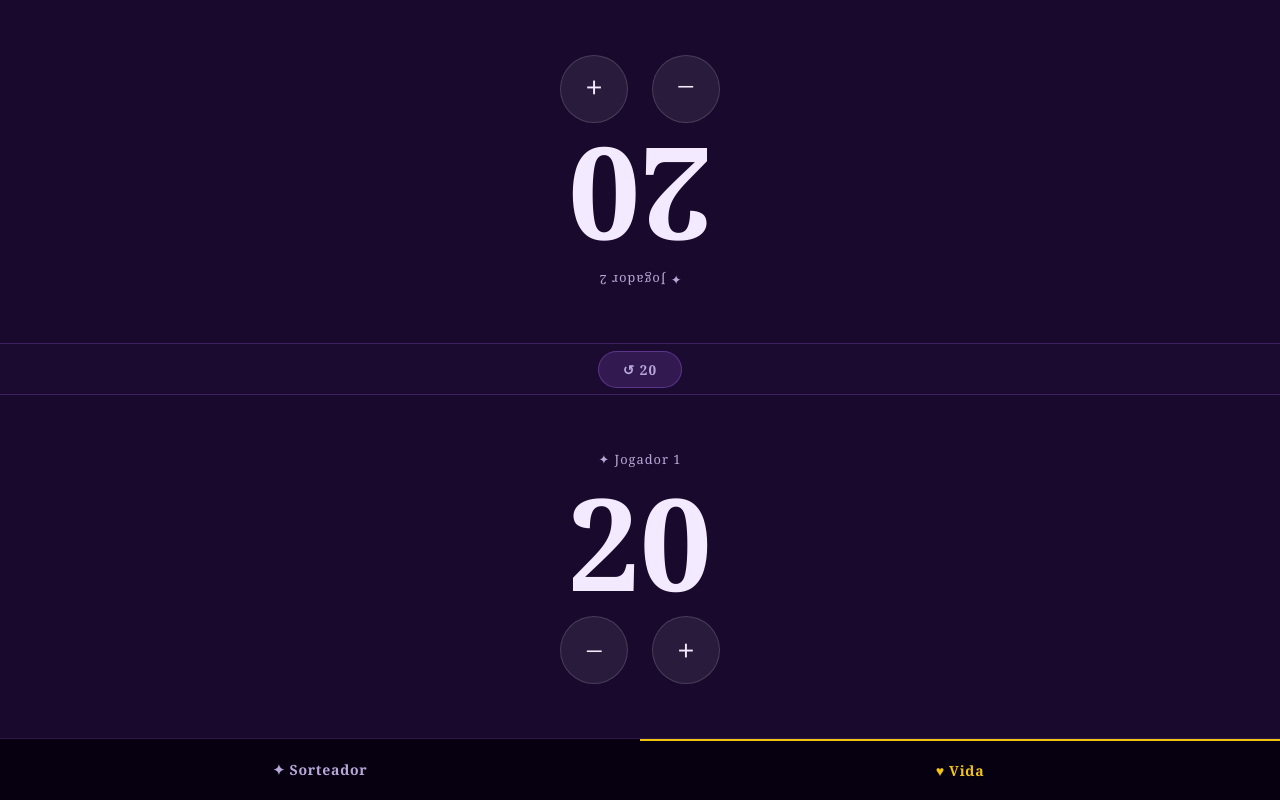
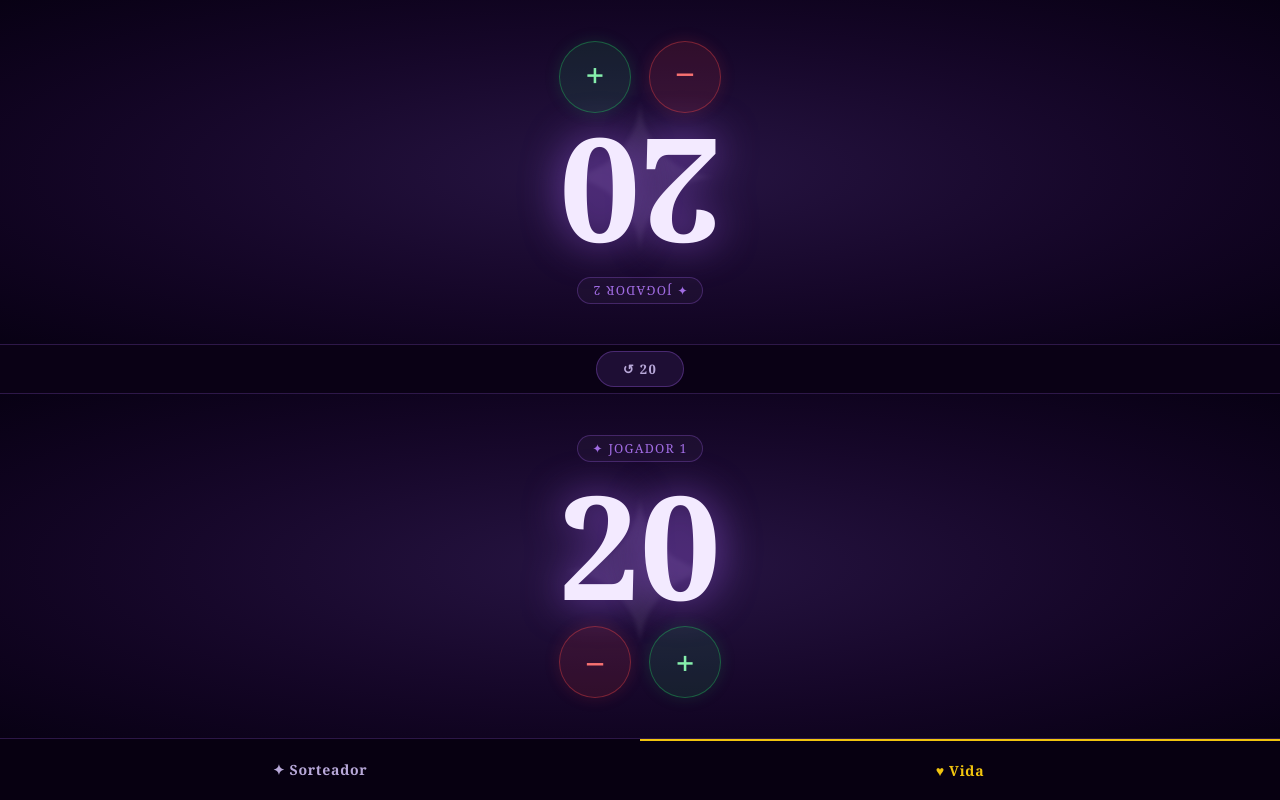
Before and after one commit to LBCapella/magic-picker, a website built with Vite: page index.html in a window 1280 px wide. Both pictures are taken after a click on the button "♥ Vida". Built offline with nearby package versions, Linux system fonts and the light colour scheme.

Commit message:
feat: contador de vida com efeitos de dano, cura, shake e pressão longa

```diff
--- a/src/main.js
+++ b/src/main.js
@@ -46,6 +46,11 @@ function miniCard(deck, label, anim = "") {
       <div class="mc-label">${label}</div>
       <div class="mc-name">${deck.name}</div>
     </div>`;
+}
+
+function lifeDisplay(life) {
+  if (life <= 0) return "💀";
+  return life;
 }
 
 function renderPicker() {
@@ -116,33 +121,42 @@ function renderCounter() {
   ];
   const [l1, l2] = state.lives;
 
+  const cls = (l) => `pz-life${l <= 5 && l > 0 ? " danger" : ""}${l <= 0 ? " dead" : ""}`;
+
   return `
     <div class="counter-screen">
-      <div class="player-half top-half" style="--pc:${d2.color}">
-        <div class="player-inner flipped">
-          <div class="deck-tag">${d2.symbol} ${d2.name}</div>
-          <div class="life-num ${l2 <= 5 ? "danger" : ""}" id="life-2">${l2}</div>
-          <div class="life-btns">
-            <button class="life-btn" data-p="1" data-d="-1">−</button>
-            <button class="life-btn" data-p="1" data-d="1">+</button>
+
+      <!-- Jogador 2 — topo (virado) -->
+      <div class="player-zone" id="zone-1" style="--pc:${d2.color}">
+        <div class="pz-watermark">${d2.symbol}</div>
+        <div class="pz-inner flipped">
+          <div class="pz-deck">${d2.symbol} ${d2.name}</div>
+          <div class="${cls(l2)}" id="life-2">${lifeDisplay(l2)}</div>
+          <div class="pz-controls">
+            <button class="pz-btn pz-minus" data-p="1" data-d="-1" data-d5="-5">−</button>
+            <button class="pz-btn pz-plus"  data-p="1" data-d="1"  data-d5="5">+</button>
           </div>
         </div>
       </div>
 
+      <!-- Divisor -->
       <div class="counter-divider">
-        <button class="reset-btn" id="reset-btn" title="Reiniciar vida">↺ 20</button>
+        <button class="reset-btn" id="reset-btn">↺ 20</button>
       </div>
 
-      <div class="player-half bot-half" style="--pc:${d1.color}">
-        <div class="player-inner">
-          <div class="deck-tag">${d1.symbol} ${d1.name}</div>
-          <div class="life-num ${l1 <= 5 ? "danger" : ""}" id="life-1">${l1}</div>
-          <div class="life-btns">
-            <button class="life-btn" data-p="0" data-d="-1">−</button>
-            <button class="life-btn" data-p="0" data-d="1">+</button>
+      <!-- Jogador 1 — base -->
+      <div class="player-zone" id="zone-0" style="--pc:${d1.color}">
+        <div class="pz-watermark">${d1.symbol}</div>
+        <div class="pz-inner">
+          <div class="pz-deck">${d1.symbol} ${d1.name}</div>
+          <div class="${cls(l1)}" id="life-1">${lifeDisplay(l1)}</div>
+          <div class="pz-controls">
+            <button class="pz-btn pz-minus" data-p="0" data-d="-1" data-d5="-5">−</button>
+            <button class="pz-btn pz-plus"  data-p="0" data-d="1"  data-d5="5">+</button>
           </div>
         </div>
       </div>
+
     </div>`;
 }
 
@@ -160,10 +174,47 @@ function render() {
   bind();
 }
 
+// ── counter effects ───────────────────────────────────────────
+
+function spawnFloat(zoneEl, delta) {
+  const el = document.createElement("div");
+  el.className = `float-num ${delta < 0 ? "float-dmg" : "float-heal"}`;
+  el.textContent = delta > 0 ? `+${delta}` : `${delta}`;
+  el.style.left = (25 + Math.random() * 50) + "%";
+  el.style.top  = (30 + Math.random() * 30) + "%";
+  zoneEl.appendChild(el);
+  setTimeout(() => el.remove(), 950);
+}
+
+function applyLife(playerIndex, delta) {
+  state.lives[playerIndex] = Math.max(0, state.lives[playerIndex] + delta);
+  const life = state.lives[playerIndex];
+
+  const lifeEl = document.getElementById(`life-${playerIndex + 1}`);
+  const zoneEl = document.getElementById(`zone-${playerIndex}`);
+
+  if (lifeEl) {
+    lifeEl.textContent = lifeDisplay(life);
+    lifeEl.className = `pz-life${life <= 5 && life > 0 ? " danger" : ""}${life <= 0 ? " dead" : ""}`;
+    // shake no número ao tomar dano
+    if (delta < 0 && life > 0) {
+      lifeEl.classList.remove("shake");
+      void lifeEl.offsetWidth;
+      lifeEl.classList.add("shake");
+    }
+  }
+
+  if (zoneEl) {
+    zoneEl.classList.remove("flash-dmg", "flash-heal");
+    void zoneEl.offsetWidth;
+    zoneEl.classList.add(delta < 0 ? "flash-dmg" : "flash-heal");
+    spawnFloat(zoneEl, delta);
+  }
+}
+
 // ── events ───────────────────────────────────────────────────
 
 function bind() {
-  // tabs
   document.querySelectorAll(".tab-btn").forEach((btn) => {
     btn.addEventListener("click", () => {
       state.tab = btn.dataset.tab;
@@ -181,18 +232,28 @@ function bind() {
   }
 
   if (state.tab === "counter") {
-    document.querySelectorAll(".life-btn").forEach((btn) => {
-      btn.addEventListener("click", () => {
-        const p = parseInt(btn.dataset.p);
-        const d = parseInt(btn.dataset.d);
-        state.lives[p] = Math.max(0, state.lives[p] + d);
-        // fast update without full re-render
-        const el = document.getElementById(`life-${p + 1}`);
-        if (el) {
-          el.textContent = state.lives[p];
-          el.classList.toggle("danger", state.lives[p] <= 5);
+    document.querySelectorAll(".pz-btn").forEach((btn) => {
+      let pressTimer = null;
+      let longPressed = false;
+
+      const start = () => {
+        longPressed = false;
+        pressTimer = setTimeout(() => {
+          longPressed = true;
+          applyLife(parseInt(btn.dataset.p), parseInt(btn.dataset.d5));
+        }, 500);
+      };
+
+      const end = () => {
+        clearTimeout(pressTimer);
+        if (!longPressed) {
+          applyLife(parseInt(btn.dataset.p), parseInt(btn.dataset.d));
         }
-      });
+      };
+
+      btn.addEventListener("pointerdown", start);
+      btn.addEventListener("pointerup",   end);
+      btn.addEventListener("pointerleave", () => clearTimeout(pressTimer));
     });
 
     document.getElementById("reset-btn")?.addEventListener("click", () => {
@@ -222,7 +283,10 @@ function startDraw() {
     if (stage) {
       const r1 = decks[Math.floor(Math.random() * decks.length)];
       const r2 = decks[Math.floor(Math.random() * decks.length)];
-      stage.innerHTML = miniCard(r1, "Jogador 1", "spinning") + miniCard(r2, "Jogador 2", "spinning");
+      stage.innerHTML =
+        miniCard(r1, "Jogador 1", "spinning") +
+        '<div class="vs-badge">VS</div>' +
+        miniCard(r2, "Jogador 2", "spinning");
     }
     if (count >= MAX) {
       clearInterval(iv);
--- a/src/style.css
+++ b/src/style.css
@@ -291,78 +291,188 @@ html, body {
   z-index: 1;
 }
 
-.player-half {
+.player-zone {
   flex: 1;
+  position: relative;
   display: flex;
   align-items: center;
   justify-content: center;
-  background: color-mix(in srgb, var(--pc) 10%, #0b0118);
   overflow: hidden;
+  background: radial-gradient(
+    ellipse at center,
+    color-mix(in srgb, var(--pc) 18%, #0e0520) 0%,
+    #080114 100%
+  );
+  transition: background 0.4s;
 }
-.top-half { border-bottom: none; }
-.bot-half { border-top: none; }
 
-.player-inner {
+/* flash overlay via pseudo-elemento */
+.player-zone::after {
+  content: '';
+  position: absolute;
+  inset: 0;
+  pointer-events: none;
+  opacity: 0;
+  border-radius: 0;
+}
+.player-zone.flash-dmg::after {
+  background: rgba(239,68,68,0.32);
+  animation: overlay-flash 0.55s ease-out forwards;
+}
+.player-zone.flash-heal::after {
+  background: rgba(34,197,94,0.28);
+  animation: overlay-flash 0.55s ease-out forwards;
+}
+@keyframes overlay-flash {
+  0%   { opacity: 1; }
+  100% { opacity: 0; }
+}
+
+/* marca d'água do símbolo */
+.pz-watermark {
+  position: absolute;
+  font-size: clamp(7rem, 28vw, 13rem);
+  opacity: 0.07;
+  pointer-events: none;
+  user-select: none;
+  filter: blur(2px);
+  z-index: 0;
+}
+
+.pz-inner {
+  position: relative;
+  z-index: 1;
   display: flex;
   flex-direction: column;
   align-items: center;
   gap: 10px;
-  padding: 16px;
+  padding: 12px 16px;
   width: 100%;
 }
-.player-inner.flipped { transform: rotate(180deg); }
+.pz-inner.flipped { transform: rotate(180deg); }
 
-.deck-tag {
-  font-size: 0.8rem;
-  color: var(--text-dim);
-  letter-spacing: 0.08em;
+.pz-deck {
+  font-size: 0.78rem;
+  color: color-mix(in srgb, var(--pc) 80%, var(--text-dim));
+  letter-spacing: 0.1em;
+  text-transform: uppercase;
   text-align: center;
-  max-width: 240px;
+  max-width: 260px;
   white-space: nowrap;
   overflow: hidden;
   text-overflow: ellipsis;
+  background: color-mix(in srgb, var(--pc) 12%, rgba(0,0,0,0.4));
+  border: 1px solid color-mix(in srgb, var(--pc) 30%, transparent);
+  border-radius: 999px;
+  padding: 4px 14px;
 }
 
-.life-num {
-  font-size: clamp(4.5rem, 18vw, 8rem);
+/* número de vida */
+.pz-life {
+  font-size: clamp(5rem, 22vw, 9rem);
   font-weight: bold;
   line-height: 1;
   color: var(--text-light);
+  text-shadow: 0 0 40px color-mix(in srgb, var(--pc) 70%, transparent);
   font-variant-numeric: tabular-nums;
-  transition: color 0.3s;
+  transition: color 0.25s, text-shadow 0.25s;
+  position: relative;
 }
-.life-num.danger { color: #ef4444; }
 
-.life-btns {
+.pz-life.danger {
+  color: #f87171;
+  text-shadow: 0 0 30px rgba(239,68,68,0.8), 0 0 60px rgba(239,68,68,0.4);
+  animation: pulse-danger 1.1s ease-in-out infinite;
+}
+.pz-life.dead {
+  font-size: clamp(3.5rem, 14vw, 6rem);
+  color: #6b7280;
+  text-shadow: none;
+  animation: none;
+}
+.pz-life.shake {
+  animation: life-shake 0.35s ease-out;
+}
+
+@keyframes pulse-danger {
+  0%,100% { opacity: 1; }
+  50%      { opacity: 0.6; }
+}
+@keyframes life-shake {
+  0%,100% { transform: translateX(0); }
+  20%     { transform: translateX(-9px); }
+  40%     { transform: translateX(9px); }
+  60%     { transform: translateX(-5px); }
+  80%     { transform: translateX(5px); }
+}
+
+/* botões +/- */
+.pz-controls {
   display: flex;
-  gap: 24px;
+  gap: 18px;
+  z-index: 1;
 }
-.life-btn {
-  width: 68px;
-  height: 68px;
+
+.pz-btn {
+  width: 72px;
+  height: 72px;
   border-radius: 50%;
-  background: rgba(255,255,255,0.07);
-  border: 1px solid rgba(255,255,255,0.15);
-  color: var(--text-light);
-  font-size: 2rem;
+  font-size: 2.2rem;
   font-family: inherit;
+  font-weight: bold;
   cursor: pointer;
   display: flex;
   align-items: center;
   justify-content: center;
   -webkit-tap-highlight-color: transparent;
-  transition: background 0.1s, transform 0.1s;
   user-select: none;
+  transition: transform 0.1s, box-shadow 0.1s;
+  position: relative;
 }
-.life-btn:active { background: rgba(255,255,255,0.18); transform: scale(0.9); }
+.pz-btn:active { transform: scale(0.86); }
+
+.pz-minus {
+  color: #f87171;
+  background: rgba(239,68,68,0.12);
+  border: 1.5px solid rgba(239,68,68,0.4);
+  box-shadow: 0 0 16px rgba(239,68,68,0.15);
+}
+.pz-minus:active { box-shadow: 0 0 28px rgba(239,68,68,0.5); }
+
+.pz-plus {
+  color: #86efac;
+  background: rgba(34,197,94,0.12);
+  border: 1.5px solid rgba(34,197,94,0.4);
+  box-shadow: 0 0 16px rgba(34,197,94,0.15);
+}
+.pz-plus:active { box-shadow: 0 0 28px rgba(34,197,94,0.5); }
+
+/* número flutuante de dano/cura */
+.float-num {
+  position: absolute;
+  font-size: 2rem;
+  font-weight: bold;
+  pointer-events: none;
+  z-index: 50;
+  animation: float-rise 0.95s ease-out forwards;
+  text-shadow: 0 2px 8px rgba(0,0,0,0.5);
+}
+.float-dmg  { color: #f87171; text-shadow: 0 0 14px rgba(248,113,113,0.9); }
+.float-heal { color: #86efac; text-shadow: 0 0 14px rgba(134,239,172,0.9); }
+
+@keyframes float-rise {
+  0%   { opacity: 1; transform: translateY(0) scale(1.4); }
+  25%  { opacity: 1; }
+  100% { opacity: 0; transform: translateY(-72px) scale(0.85); }
+}
 
 /* ── counter divider ── */
 .counter-divider {
-  height: 52px;
+  height: 50px;
   flex-shrink: 0;
-  background: rgba(155,93,229,0.12);
-  border-top: 1px solid rgba(155,93,229,0.28);
-  border-bottom: 1px solid rgba(155,93,229,0.28);
+  background: rgba(10,2,22,0.9);
+  border-top: 1px solid rgba(155,93,229,0.25);
+  border-bottom: 1px solid rgba(155,93,229,0.25);
   display: flex;
   align-items: center;
   justify-content: center;
@@ -371,16 +481,16 @@ html, body {
 
 .reset-btn {
   font-family: inherit;
-  font-size: 0.85rem;
+  font-size: 0.82rem;
   font-weight: bold;
-  letter-spacing: 0.08em;
+  letter-spacing: 0.1em;
   color: var(--text-dim);
-  background: rgba(155,93,229,0.18);
-  border: 1px solid rgba(155,93,229,0.4);
+  background: rgba(155,93,229,0.15);
+  border: 1px solid rgba(155,93,229,0.35);
   border-radius: 999px;
-  padding: 8px 24px;
+  padding: 8px 26px;
   cursor: pointer;
   -webkit-tap-highlight-color: transparent;
-  transition: background 0.1s;
+  transition: background 0.12s;
 }
 .reset-btn:active { background: rgba(155,93,229,0.35); }
```
